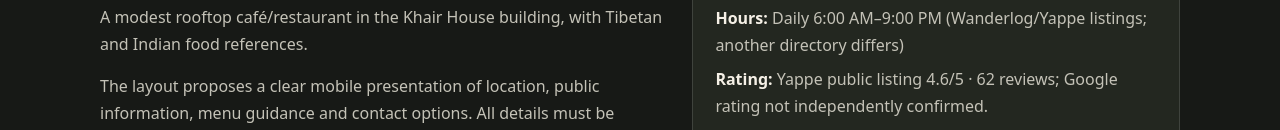
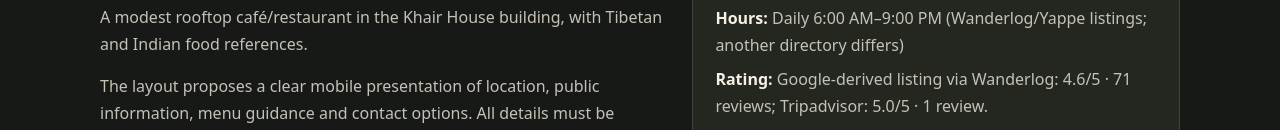
Before and after one commit to mymindest/aiskillsworld, a plain HTML site: page prospects/2026-11-17/batch-6/loyag-rooftop-restaurant-cafe/index.html in a window 1280 px wide. Shown: the part 822-952 px from the top of the page. Drawn offline with Linux system fonts and the light colour scheme.

Commit message:
Update Loyag review count from current Google-derived listing

```diff
--- a/prospects/2026-11-17/batch-6/loyag-rooftop-restaurant-cafe/index.html
+++ b/prospects/2026-11-17/batch-6/loyag-rooftop-restaurant-cafe/index.html
@@ -18,7 +18,7 @@ form{display:grid;gap:12px;margin-top:17px}label{font-size:13px;font-weight:800}
 <header><div class="wrap nav"><div class="brand">Loyag Rooftop Restaurant &amp; Cafe</div><nav aria-label="Main navigation"><a href="#about">About</a><a href="#menu">Menu notes</a><a href="#visit">Visit</a><a href="#contact">Contact</a></nav></div></header>
 <main id="main"><section class="hero"><div class="wrap"><div class="kicker">Rooftop restaurant · Tibetan · Asian · Indian · Cafe</div><h1>A rooftop pause above the street.</h1><p class="lead">A café and restaurant concept in the Khair House building. This is an independent design concept based on public listing information, not a commissioned or approved business website.</p><div class="actions"><a class="btn" href="tel:919972196490">Call +91 99721 96490</a><a class="btn ghost" href="https://www.google.com/maps/search/?api=1&amp;query=Loyag+Rooftop+Restaurant+Cafe+Khair+House+Bodh+Gaya+Bihar" target="_blank" rel="noopener">Get directions</a><a class="btn ghost" href="sms:919972196490">Text enquiry</a></div></div></section>
 <section id="about"><div class="wrap split"><div><div class="eyebrow">About this concept</div><h2>Loyag Rooftop Restaurant &amp; Cafe</h2><p class="muted">A modest rooftop café/restaurant in the Khair House building, with Tibetan and Indian food references.</p><p class="muted">The layout proposes a clear mobile presentation of location, public information, menu guidance and contact options. All details must be confirmed by the owner before any public launch.</p></div>
-<aside class="panel snapshot"><div class="eyebrow">Public listing snapshot</div><p><strong>Address:</strong> Top floor, Khair House Building, behind French Oven, Bodh Gaya, Bihar 824231, India</p><p><strong>Phone:</strong> +91 99721 96490</p><p><strong>Hours:</strong> Daily 6:00 AM–9:00 PM (Wanderlog/Yappe listings; another directory differs)</p><p><strong>Rating:</strong> Yappe public listing 4.6/5 · 62 reviews; Google rating not independently confirmed.</p><p class="small">Directory details can be outdated; confirm before publication.</p></aside></div></section>
+<aside class="panel snapshot"><div class="eyebrow">Public listing snapshot</div><p><strong>Address:</strong> Top floor, Khair House Building, behind French Oven, Bodh Gaya, Bihar 824231, India</p><p><strong>Phone:</strong> +91 99721 96490</p><p><strong>Hours:</strong> Daily 6:00 AM–9:00 PM (Wanderlog/Yappe listings; another directory differs)</p><p><strong>Rating:</strong> Google-derived listing via Wanderlog: 4.6/5 · 71 reviews; Tripadvisor: 5.0/5 · 1 review.</p><p class="small">Directory details can be outdated; confirm before publication.</p></aside></div></section>
 <section id="menu"><div class="wrap"><div class="eyebrow">Menu and services</div><h2>Public references, not a confirmed menu.</h2><div class="grid"><article class="card"><div class="eyebrow">01 · Profile</div><h3>What listings say</h3><p>A modest rooftop café/restaurant in the Khair House building, with Tibetan and Indian food references.</p></article><article class="card"><div class="eyebrow">02 · Menu notes</div><h3>Public menu references</h3><p>Public review references include veg chow mein, tingmo, oat porridge, bubble tea and butter tea. Not a verified current menu.</p></article><article class="card"><div class="eyebrow">03 · Owner approval</div><h3>Details to confirm</h3><p>Confirm whether business.si URL is owner-managed, exact entrance/floor, hours, menu/prices, social URLs, rooftop photos, WhatsApp number and direct booking/delivery workflow.</p></article></div></div></section>
 <section id="visit"><div class="wrap split"><div><div class="eyebrow">Find the business</div><h2>Plan a visit.</h2><p class="muted">Top floor, Khair House Building, behind French Oven, Bodh Gaya, Bihar 824231, India</p><p class="muted">Daily 6:00 AM–9:00 PM (Wanderlog/Yappe listings; another directory differs)</p><a class="btn" href="https://www.google.com/maps/search/?api=1&amp;query=Loyag+Rooftop+Restaurant+Cafe+Khair+House+Bodh+Gaya+Bihar" target="_blank" rel="noopener">Open Google Maps</a></div><div class="panel"><div class="eyebrow">Ordering and reservations</div><h3>Contact first</h3><p class="muted">This concept does not accept orders, payments or table reservations. No direct online ordering or booking workflow was verified for this prospect. Add one only after the owner confirms the real process.</p></div></div></section>
 <section id="contact"><div class="wrap"><div class="formbox"><div class="eyebrow">Contact and enquiry</div><h2>Prepare an enquiry.</h2><p class="muted">This demo does not store visitor details or send messages automatically. Copy an enquiry, then contact the business through a verified channel.</p>
```
